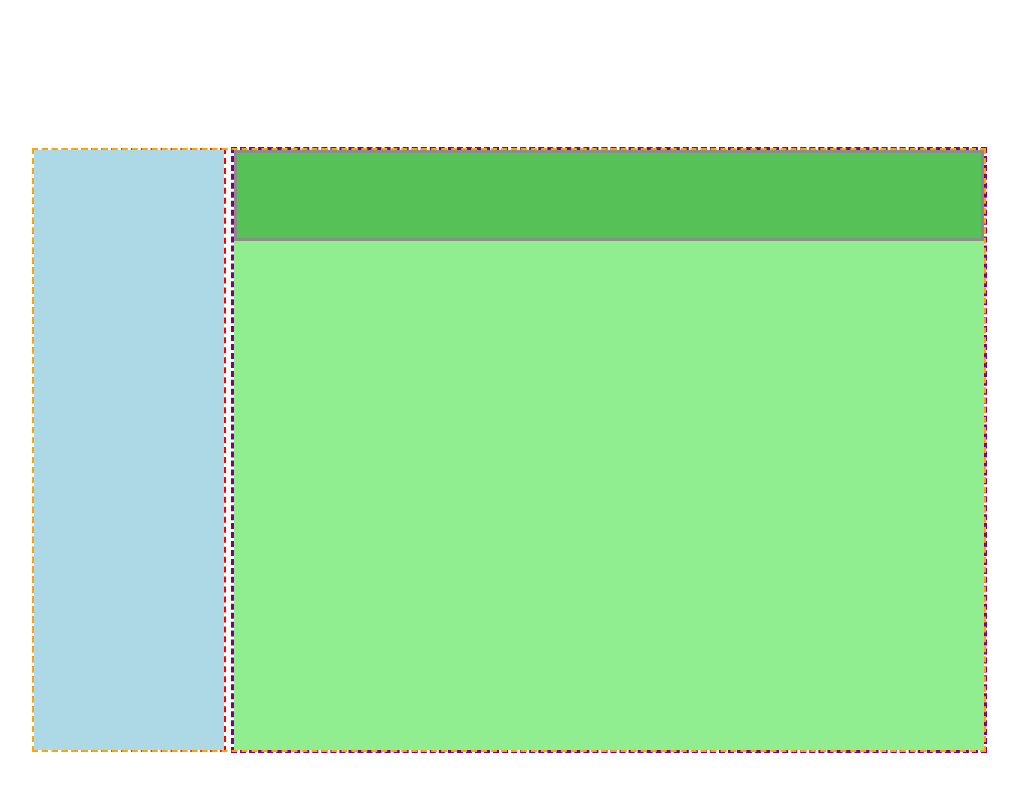
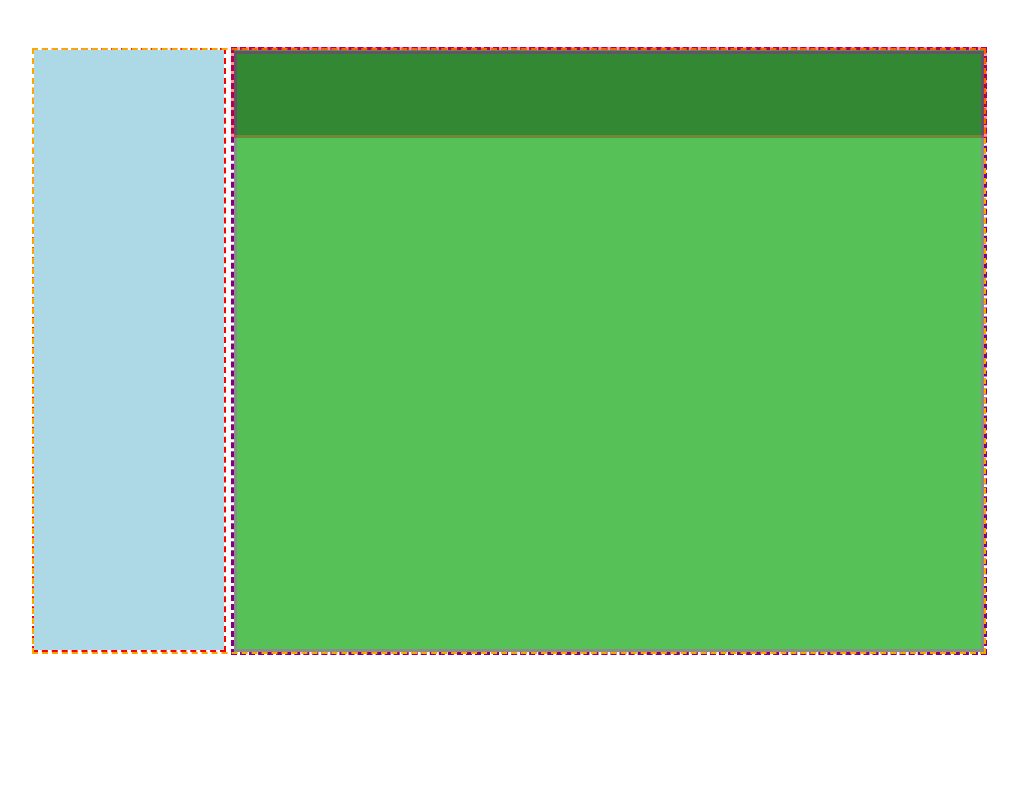
Before and after one commit to mahbube/rfart, a plain HTML site: page Naserr/Home/index.html in a window 1280 px wide. Shown: the whole page, without its empty margins (131-1149 px from the left). Drawn offline with Linux system fonts and the light colour scheme; files that its build step writes are made by us from their sources.

Commit message:
continue!

```diff
--- a/Naserr/Home/style.css
+++ b/Naserr/Home/style.css
@@ -14,13 +14,29 @@ div.container div.rmenu {
 	min-height:600px;
 	outline:3px dashed purple;
 	background-color:lightgreen;
+	padding-top:1px;
 }
-div.rmenu div.top-menu {
+div.container div.rmenu div.top-menu {
 	height:85px;
-	margin-top:100px;
+	width:750px;
+	outline:3px solid red;
+	background-color:black;
+	opacity: 0.4;
+	-moz-opacity: 0.4;
+	filter:alpha(opacity=4);
+	position: absolute;
+	margin:0 auto;
+	left:200px;
+	right:0;
+	top:50px;
+	bottom:0;
+}
+div.container div.rmenu div.slider {
+	min-height:595px;
 	border:3px solid purple;
 	background-color:green;
 	opacity: 0.4;
 	-moz-opacity: 0.4;
 	filter:alpha(opacity=4);
+
 }
```
